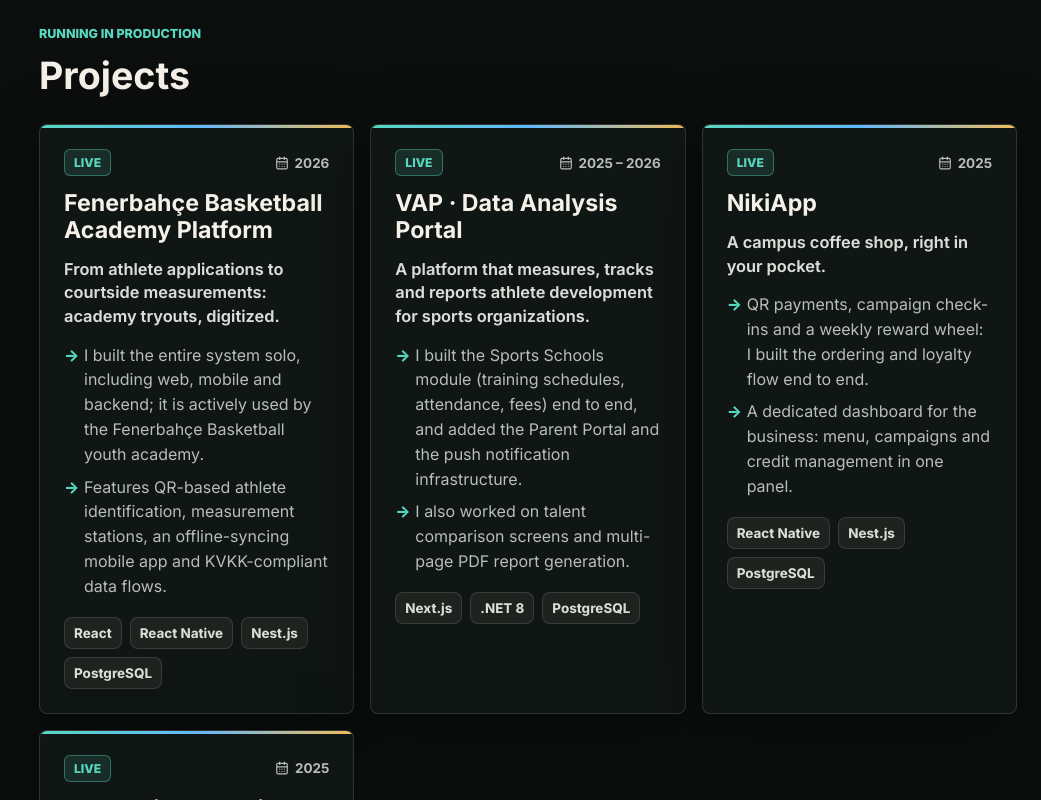
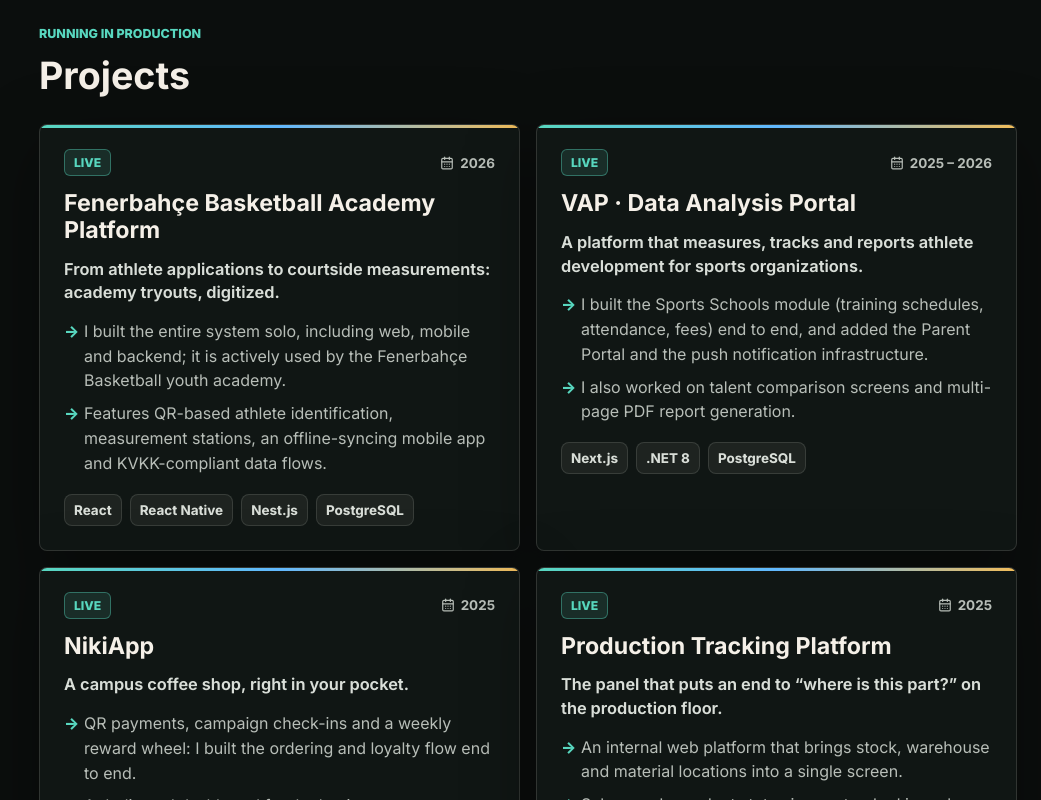
Before and after one commit to sinanmertsenerr/Portfolio-, a React (Vite) app: page / in a window 1280 px wide. Shown: the part 920-1720 px from the top of the page, without its empty margins (239-1280 px from the left). Built offline with nearby package versions, Linux system fonts and the light colour scheme; no server answers.

Commit message:
updated style.

```diff
--- a/src/styles.css
+++ b/src/styles.css
@@ -445,7 +445,8 @@
 
 .featured-grid {
   display: grid;
-  grid-template-columns: repeat(auto-fit, minmax(290px, 1fr));
+  /* 4 kart icin 2x2: dar kolonlarda metin kiriliyor, genis kart rahat okunuyor */
+  grid-template-columns: repeat(2, minmax(0, 1fr));
   gap: 16px;
 }
 
@@ -959,6 +960,10 @@
     font-size: 2rem;
   }
 
+  .featured-grid {
+    grid-template-columns: 1fr;
+  }
+
   .featured-card {
     padding: 20px;
   }
```
